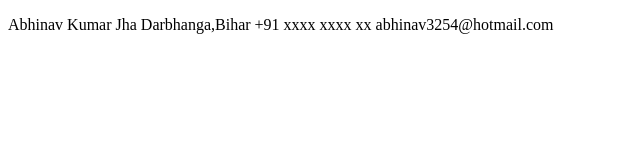
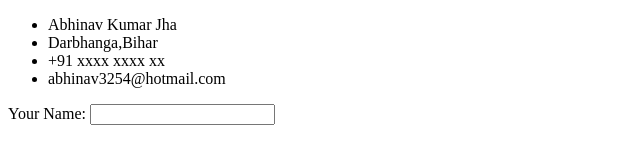
Before and after one commit to abhinav3254/Web-BootCamp, a plain HTML site: page HTML/contactme.html in a window 1280 px wide. Shown: the whole page, without its empty margins (0-640 px from the left). Drawn offline with Linux system fonts and the light colour scheme.

Commit message:
1 commit

```diff
--- a/HTML/contactme.html
+++ b/HTML/contactme.html
@@ -8,10 +8,25 @@
 </head>
 <body>
     <p>
-        Abhinav Kumar Jha
-        Darbhanga,Bihar
-        +91 xxxx xxxx xx
-        abhinav3254@hotmail.com
+        <ul>
+            <li>
+                Abhinav Kumar Jha
+            </li>
+            <li>
+                Darbhanga,Bihar
+            </li>
+            <li>
+                +91 xxxx xxxx xx
+            </li>
+            <li>
+                abhinav3254@hotmail.com
+            </li>
+        </ul>
     </p>
+
+    <form action="index.html">
+        <label>Your Name:</label>
+        <input type="text">
+    </form>
 </body>
 </html>
```
Also changed, not shown: HTML/index.html (+1 -1 lines).
